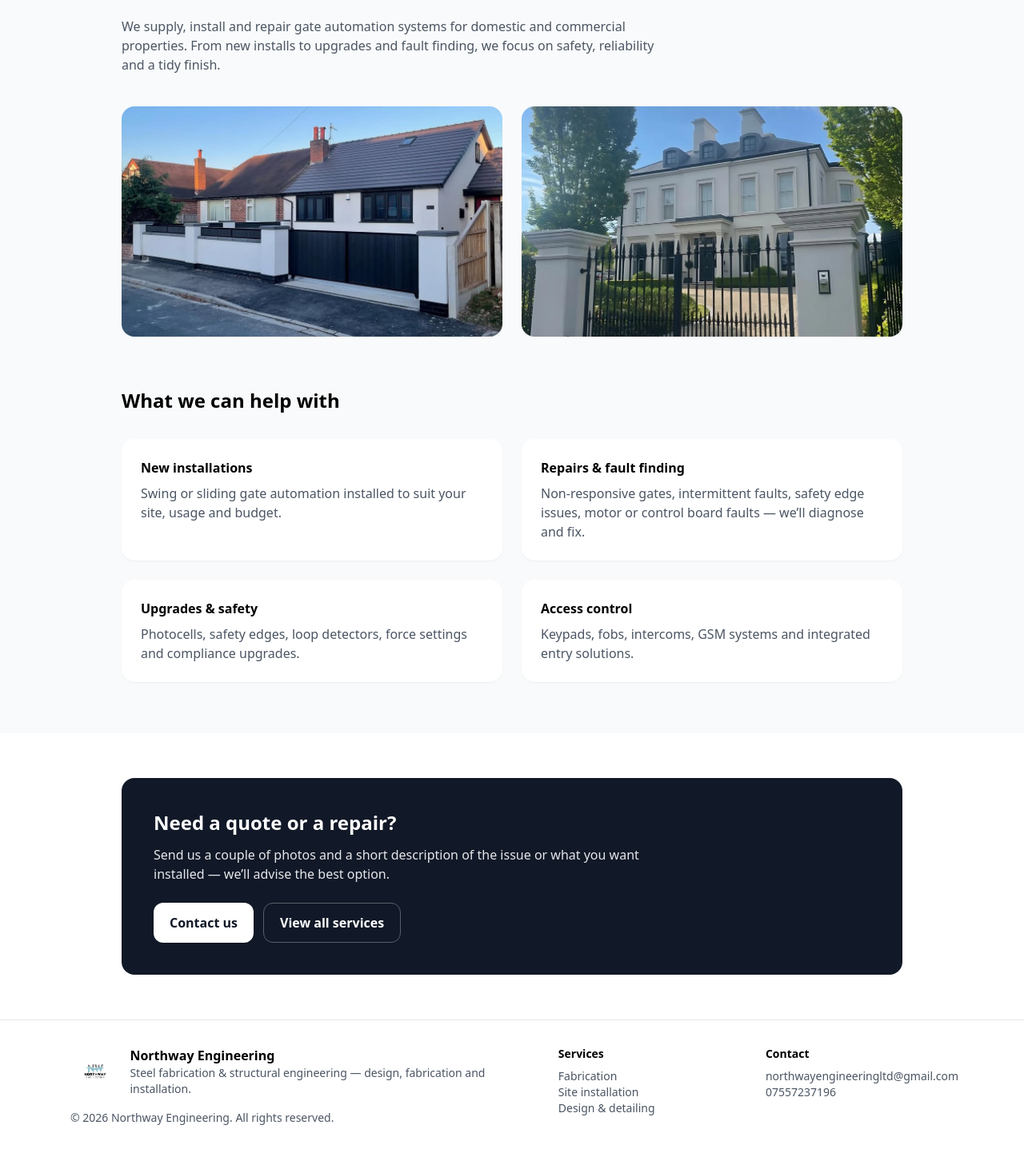
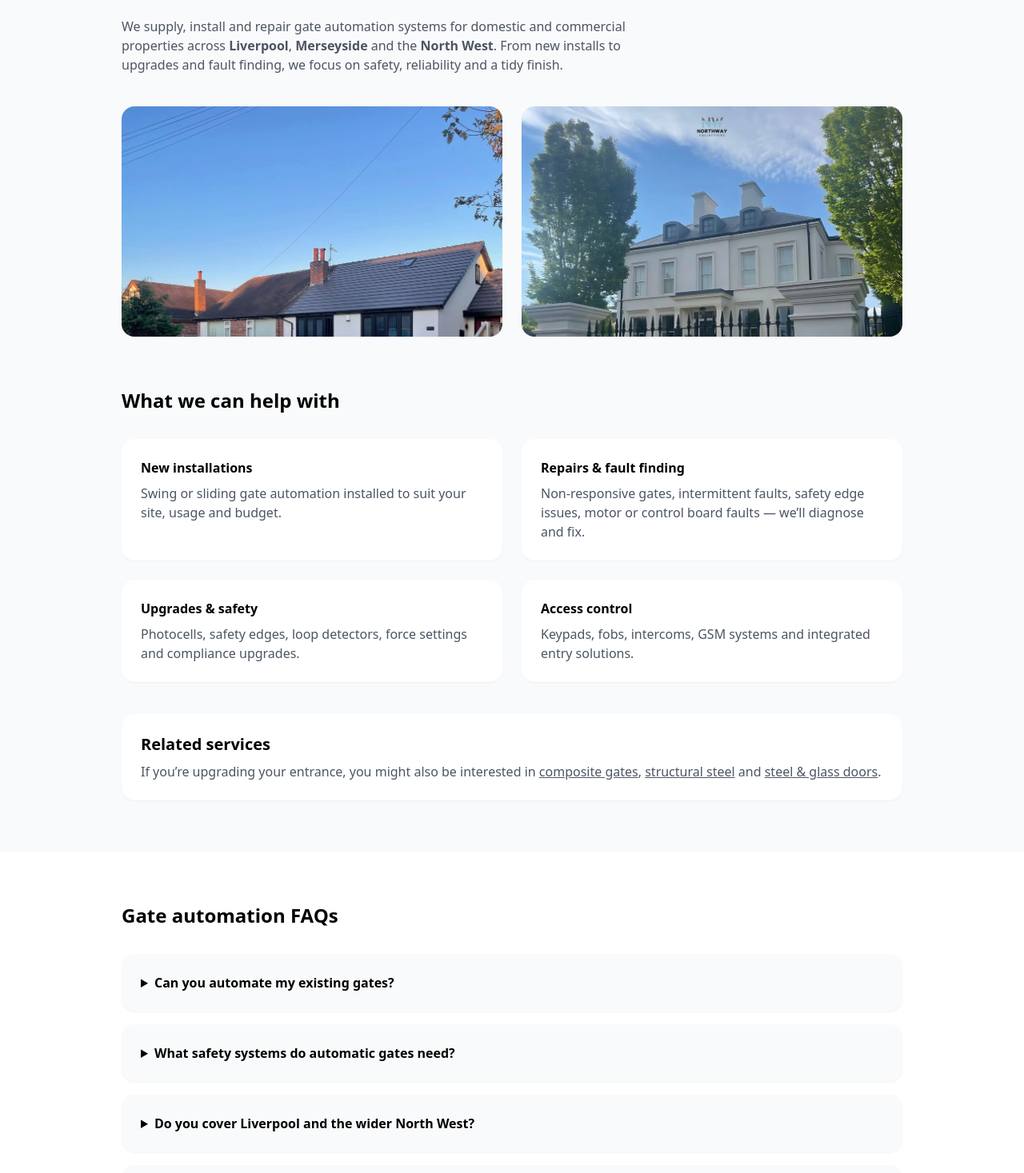
Before and after one commit to giuseppe101-arch/northway-engineering-site2, a Next.js app: page /products/gate-automation in a window 1280 px wide. Shown: the part 183-1650 px from the top of the page at 80% size. Before the commit the page ends 1623 px from the top, so only its background shows below. Built offline with nearby package versions, Linux system fonts and the light colour scheme.

Commit message:
Update gate-automation.jsx

```diff
--- a/pages/products/gate-automation.jsx
+++ b/pages/products/gate-automation.jsx
@@ -1,5 +1,6 @@
 import Head from "next/head";
 import Image from "next/image";
+import Link from "next/link";
 import Header from "../../components/Header";
 import Footer from "../../components/Footer";
 
@@ -7,10 +8,10 @@ export default function GateAutomationPage() {
   return (
     <>
       <Head>
-        <title>Gate Automation — Northway Engineering</title>
+        <title>Gate Automation Liverpool | Northway Engineering</title>
         <meta
           name="description"
-          content="Gate automation supply, installation and repairs across Liverpool and the North West — swing gates, sliding gates, access control and safety upgrades."
+          content="Gate automation in Liverpool & the North West — installation, repairs and upgrades for swing/sliding gates, access control and safety systems."
         />
       </Head>
 
@@ -22,18 +23,19 @@ export default function GateAutomationPage() {
           <h1 className="text-3xl font-bold">Gate Automation</h1>
           <p className="mt-4 text-gray-600 max-w-2xl">
             We supply, install and repair gate automation systems for domestic and commercial
-            properties. From new installs to upgrades and fault finding, we focus on safety,
-            reliability and a tidy finish.
+            properties across <strong>Liverpool</strong>, <strong>Merseyside</strong> and the{" "}
+            <strong>North West</strong>. From new installs to upgrades and fault finding, we focus
+            on safety, reliability and a tidy finish.
           </p>
 
           <div className="mt-10 grid gap-6 md:grid-cols-2">
             <div className="relative w-full h-72 rounded-2xl overflow-hidden shadow-sm">
               <Image
                 src="/images/autogate1.jpg"
-                alt="Automated gate installation"
+                alt="Automatic gate installation in Liverpool"
                 fill
                 sizes="(max-width: 768px) 100vw, 50vw"
-                className="object-cover"
+                className="object-cover object-top"
                 priority
               />
             </div>
@@ -41,10 +43,10 @@ export default function GateAutomationPage() {
             <div className="relative w-full h-72 rounded-2xl overflow-hidden shadow-sm">
               <Image
                 src="/images/autogate2.jpg"
-                alt="Gate automation and access control"
+                alt="Gate automation access control and safety setup"
                 fill
                 sizes="(max-width: 768px) 100vw, 50vw"
-                className="object-cover"
+                className="object-cover object-top"
               />
             </div>
           </div>
@@ -63,7 +65,7 @@ export default function GateAutomationPage() {
             </div>
 
             <div className="bg-white rounded-2xl p-6 shadow-sm">
-              <h3 className="font-semibold">Repairs & fault finding</h3>
+              <h3 className="font-semibold">Repairs &amp; fault finding</h3>
               <p className="mt-2 text-gray-600">
                 Non-responsive gates, intermittent faults, safety edge issues, motor or control
                 board faults — we’ll diagnose and fix.
@@ -71,7 +73,7 @@ export default function GateAutomationPage() {
             </div>
 
             <div className="bg-white rounded-2xl p-6 shadow-sm">
-              <h3 className="font-semibold">Upgrades & safety</h3>
+              <h3 className="font-semibold">Upgrades &amp; safety</h3>
               <p className="mt-2 text-gray-600">
                 Photocells, safety edges, loop detectors, force settings and compliance upgrades.
               </p>
@@ -84,16 +86,87 @@ export default function GateAutomationPage() {
               </p>
             </div>
           </div>
+
+          {/* INTERNAL LINKS */}
+          <div className="mt-10 bg-white rounded-2xl p-6 shadow-sm">
+            <h2 className="text-xl font-bold">Related services</h2>
+            <p className="mt-2 text-gray-600">
+              If you’re upgrading your entrance, you might also be interested in{" "}
+              <Link href="/products/composite-gates" className="underline">
+                composite gates
+              </Link>
+              ,{" "}
+              <Link href="/products/structural-steel" className="underline">
+                structural steel
+              </Link>{" "}
+              and{" "}
+              <Link href="/products/crittall-doors" className="underline">
+                steel &amp; glass doors
+              </Link>
+              .
+            </p>
+          </div>
+        </section>
+
+        {/* FAQ */}
+        <section className="bg-white">
+          <div className="max-w-5xl mx-auto px-6 py-16">
+            <h2 className="text-2xl font-bold">Gate automation FAQs</h2>
+
+            <div className="mt-8 space-y-4">
+              <details className="bg-gray-50 rounded-2xl p-6 shadow-sm">
+                <summary className="font-semibold cursor-pointer">
+                  Can you automate my existing gates?
+                </summary>
+                <p className="mt-3 text-gray-600">
+                  In many cases, yes. We’ll check the gate condition, hinge layout, weight and
+                  swing/slide clearances, then recommend a suitable system and any strengthening
+                  needed for a safe, reliable install.
+                </p>
+              </details>
+
+              <details className="bg-gray-50 rounded-2xl p-6 shadow-sm">
+                <summary className="font-semibold cursor-pointer">
+                  What safety systems do automatic gates need?
+                </summary>
+                <p className="mt-3 text-gray-600">
+                  Most setups use a combination of safety devices such as photocells, safety edges
+                  and force settings. We’ll advise the right options for your entrance and usage.
+                </p>
+              </details>
+
+              <details className="bg-gray-50 rounded-2xl p-6 shadow-sm">
+                <summary className="font-semibold cursor-pointer">
+                  Do you cover Liverpool and the wider North West?
+                </summary>
+                <p className="mt-3 text-gray-600">
+                  Yes — we regularly work across Liverpool, Merseyside and the North West. Send your
+                  postcode and a couple of photos and we’ll advise next steps.
+                </p>
+              </details>
+
+              <details className="bg-gray-50 rounded-2xl p-6 shadow-sm">
+                <summary className="font-semibold cursor-pointer">
+                  What do you need for an accurate quote?
+                </summary>
+                <p className="mt-3 text-gray-600">
+                  Photos of the entrance, rough opening width, whether it’s swing or sliding, and
+                  your preferred access method (keypad, fobs, intercom or GSM). If it’s a repair,
+                  describe the fault and any error lights/beeps.
+                </p>
+              </details>
+            </div>
+          </div>
         </section>
 
         {/* CTA */}
         <section className="bg-white">
-          <div className="max-w-5xl mx-auto px-6 py-14">
+          <div className="max-w-5xl mx-auto px-6 pb-14">
             <div className="rounded-2xl bg-gray-900 text-white p-8 md:p-10">
               <h2 className="text-2xl font-bold">Need a quote or a repair?</h2>
               <p className="mt-3 text-gray-200 max-w-2xl">
-                Send us a couple of photos and a short description of the issue or what you want
-                installed — we’ll advise the best option.
+                Send a couple of photos and a short description of what you want installed (or the
+                fault you’re seeing). We’ll advise the best option and provide a quote.
               </p>
 
               <div className="mt-6 flex flex-wrap gap-3">
```
